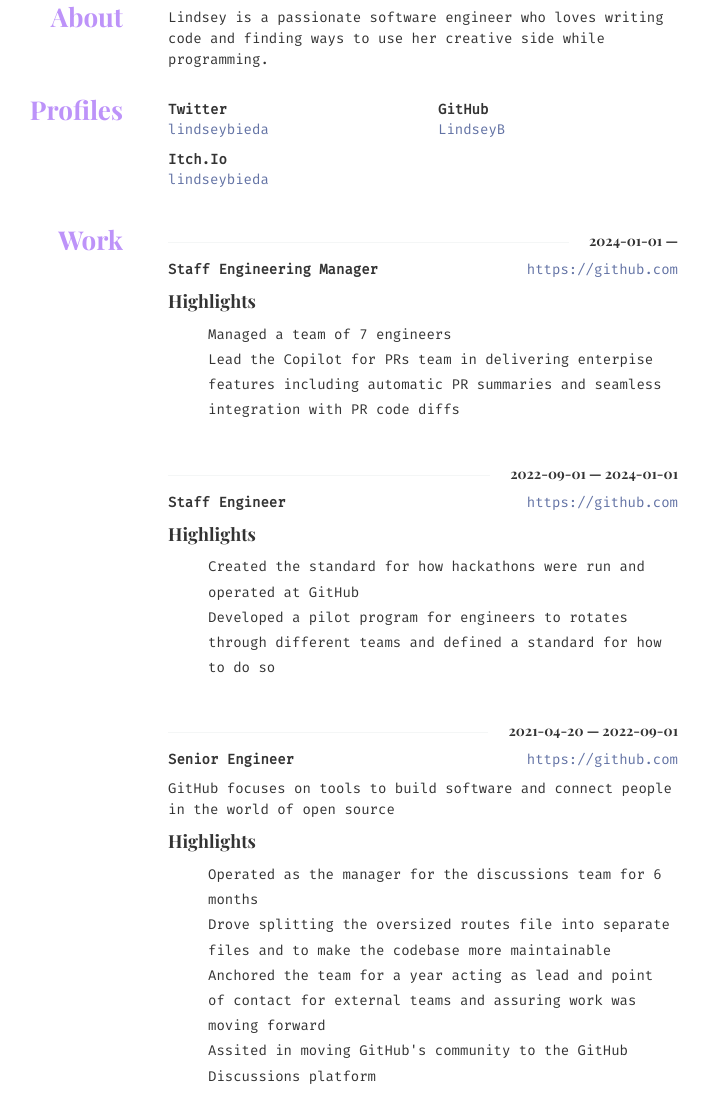
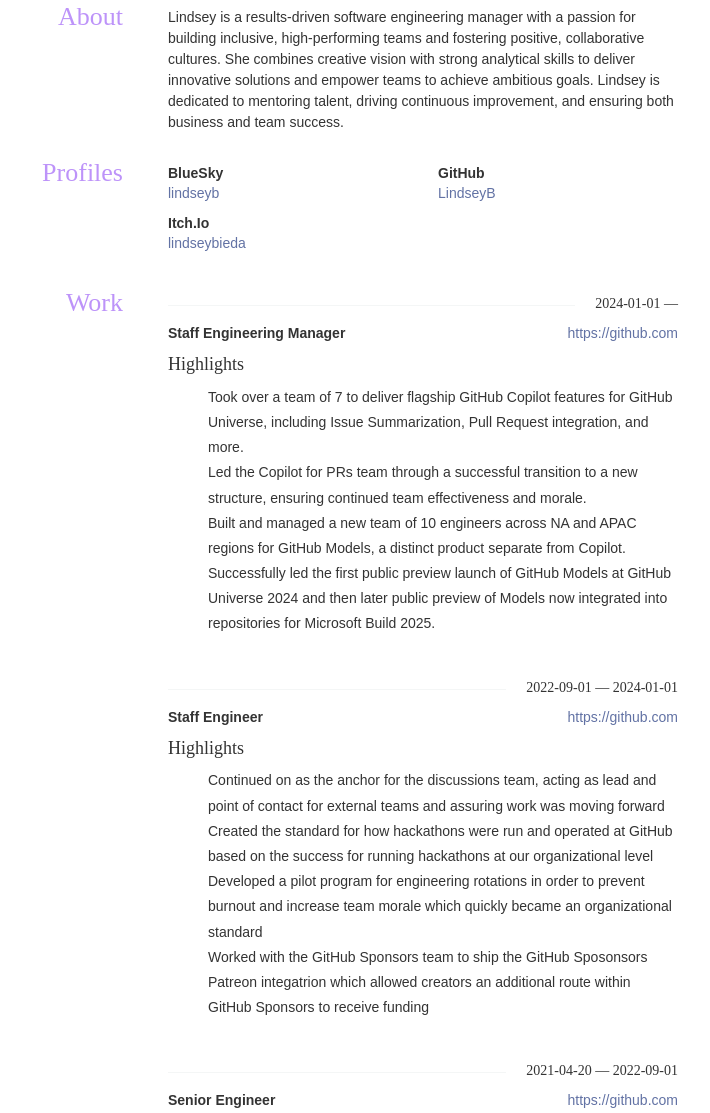
Before and after one commit to LindseyB/resume, a plain HTML site: page index.html in a window 1280 px wide. Shown: the part 319-1432 px from the top of the page, without its empty margins (307-1017 px from the left). Drawn offline with nearby package versions, Linux system fonts and the light colour scheme; some icons are missing; a web font is replaced by a local one.

Commit message:
Build the new version of the resume

```diff
--- a/index.html
+++ b/index.html
@@ -6,18 +6,12 @@
 	<meta charset="utf-8">
 	<meta name="viewport" content="width=device-width, user-scalable=no, minimal-ui">
 
+
 	<title>Lindsey Bieda</title>
 
 	<link rel="stylesheet" href="https://cdnjs.cloudflare.com/ajax/libs/twitter-bootstrap/3.2.0/css/bootstrap.min.css">
 	<link rel="stylesheet" href="https://cdnjs.cloudflare.com/ajax/libs/octicons/2.0.2/octicons.min.css">
-	<link href="https://fonts.googleapis.com/css2?family=Fira+Mono&amp;display=swap" rel="stylesheet" type="text/css">
-	<link href="https://fonts.googleapis.com/css2?family=Playfair+Display:ital,wght@0,700;1,400&amp;display=swap"
-		rel="stylesheet" type="text/css">
-	<link rel="apple-touch-icon" sizes="180x180" href="apple-touch-icon.png">
-	<link rel="icon" type="image/png" sizes="32x32" href="favicon-32x32.png">
-	<link rel="icon" type="image/png" sizes="16x16" href="favicon-16x16.png">
-	<link rel="manifest" href="site.webmanifest">
-	<link rel="stylesheet" href="resume.css">
+
 
 	<style type="text/css">
 		@import url(https://fonts.googleapis.com/css?family=Lato:400,700
@@ -234,7 +228,7 @@
 			}
 		}
 	</style>
-
+	<link rel="stylesheet" href="resume.css">
 </head>
 
 <body>
@@ -247,7 +241,7 @@
 						Lindsey Bieda
 					</h1>
 					<h2>
-						Software Engineer
+						Software Engineering Manager
 					</h2>
 				</div>
 			</div>
@@ -279,8 +273,11 @@
 				<h3>About</h3>
 			</aside>
 			<div class="col-sm-9">
-				<p>Lindsey is a passionate software engineer who loves writing code and finding ways to use her creative side
-					while programming. </p>
+				<p>Lindsey is a results-driven software engineering manager with a passion for building inclusive,
+					high-performing teams and fostering positive, collaborative cultures. She combines creative vision with strong
+					analytical skills to deliver innovative solutions and empower teams to achieve ambitious goals. Lindsey is
+					dedicated to mentoring talent, driving continuous improvement, and ensuring both business and team success.
+				</p>
 			</div>
 		</section>
 		<section id="profiles" class="row">
@@ -291,11 +288,11 @@
 				<div class="row">
 					<div class="col-sm-6">
 						<strong class="network">
-							Twitter
+							BlueSky
 						</strong>
 						<div class="username">
 							<div class="url">
-								<a href="http://twitter.com/lindseybieda">lindseybieda</a>
+								<a href="https://bsky.app/profile/lindseyb.bsky.social">lindseyb</a>
 							</div>
 						</div>
 					</div>
@@ -344,9 +341,15 @@
 						</div>
 						<h4>Highlights</h4>
 						<ul class="highlights">
-							<li class="bullet">Managed a team of 7 engineers</li>
-							<li class="bullet">Lead the Copilot for PRs team in delivering enterpise features including automatic PR
-								summaries and seamless integration with PR code diffs</li>
+							<li class="bullet">Took over a team of 7 to deliver flagship GitHub Copilot features for GitHub Universe,
+								including Issue Summarization, Pull Request integration, and more.</li>
+							<li class="bullet">Led the Copilot for PRs team through a successful transition to a new structure,
+								ensuring continued team effectiveness and morale.</li>
+							<li class="bullet">Built and managed a new team of 10 engineers across NA and APAC regions for GitHub
+								Models, a distinct product separate from Copilot.</li>
+							<li class="bullet">Successfully led the first public preview launch of GitHub Models at GitHub Universe
+								2024 and then later public preview of Models now integrated into repositories for Microsoft Build 2025.
+							</li>
 						</ul>
 					</div>
 					<div class="col-sm-12">
@@ -364,9 +367,14 @@
 						</div>
 						<h4>Highlights</h4>
 						<ul class="highlights">
-							<li class="bullet">Created the standard for how hackathons were run and operated at GitHub</li>
-							<li class="bullet">Developed a pilot program for engineers to rotates through different teams and defined
-								a standard for how to do so</li>
+							<li class="bullet">Continued on as the anchor for the discussions team, acting as lead and point of
+								contact for external teams and assuring work was moving forward</li>
+							<li class="bullet">Created the standard for how hackathons were run and operated at GitHub based on the
+								success for running hackathons at our organizational level</li>
+							<li class="bullet">Developed a pilot program for engineering rotations in order to prevent burnout and
+								increase team morale which quickly became an organizational standard</li>
+							<li class="bullet">Worked with the GitHub Sponsors team to ship the GitHub Sposonsors Patreon integatrion
+								which allowed creators an additional route within GitHub Sponsors to receive funding</li>
 						</ul>
 					</div>
 					<div class="col-sm-12">
```
